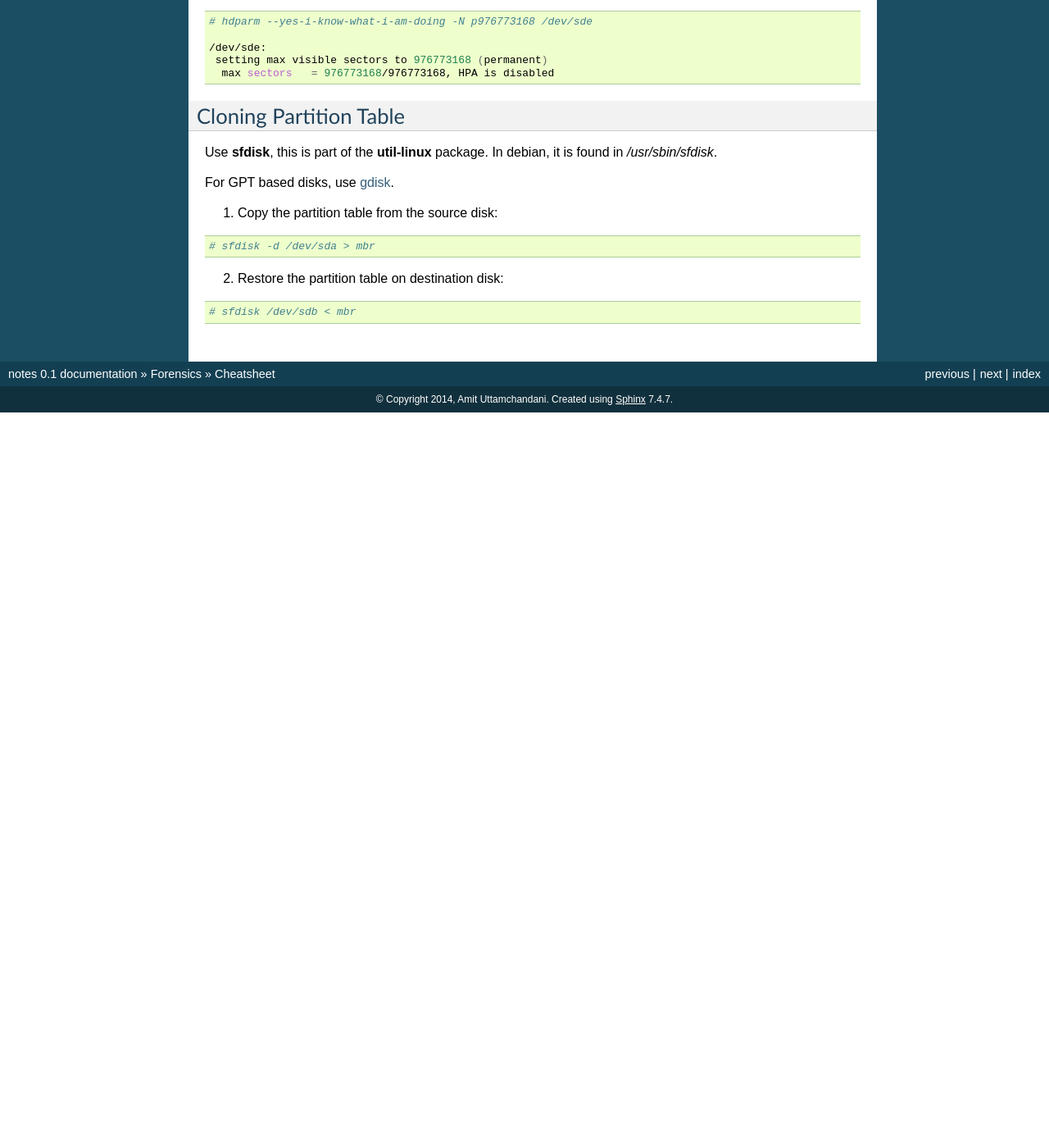
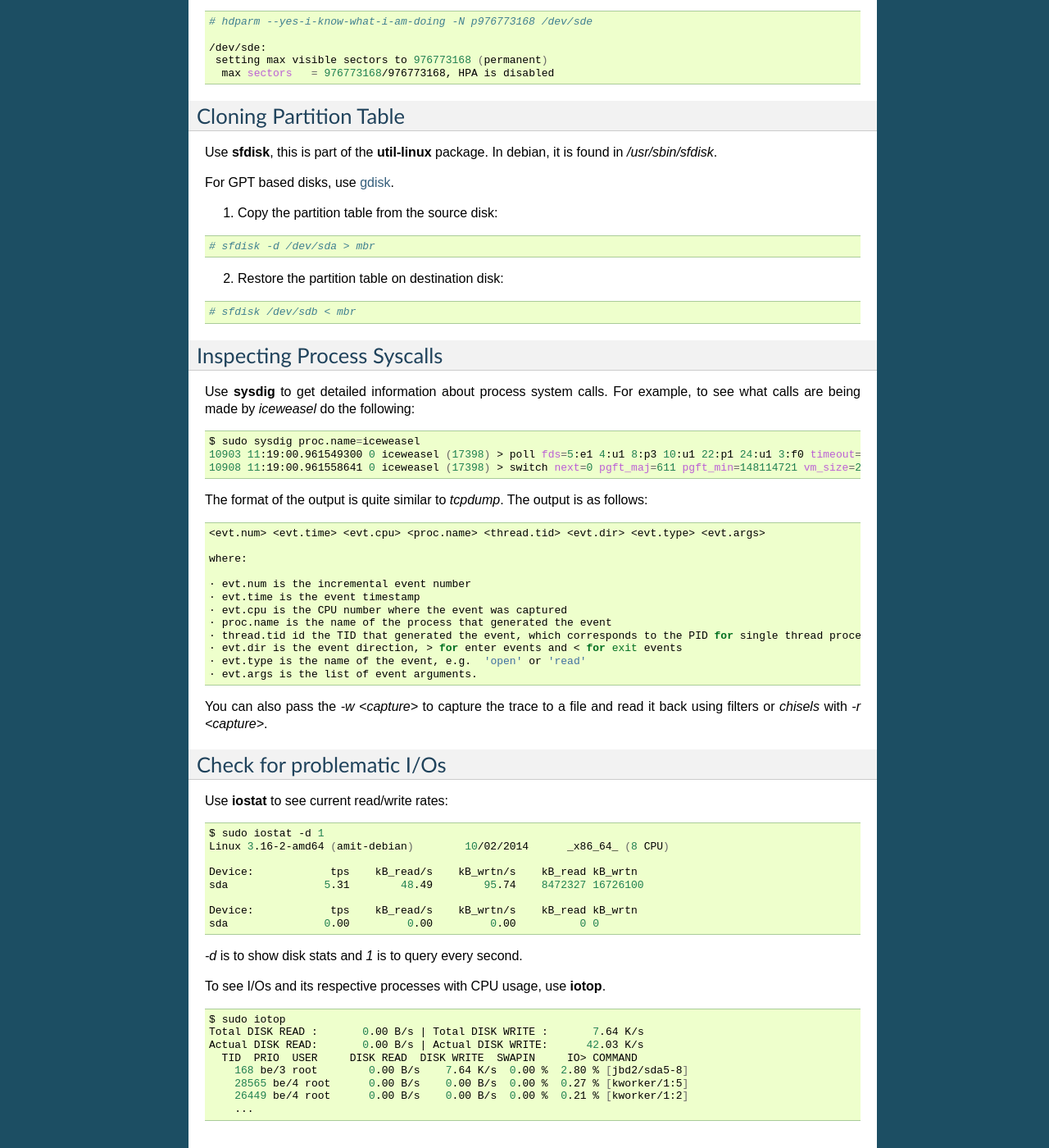
Before and after one commit to amituttam/notes, a Sphinx documentation site: the page built from docs/forensics/cheatsheet.rst, in a window 1280 px wide and 1400 px high, scrolled down 842 px. Shown: the whole window at 82% size. Built offline with Sphinx 7.4.7, drawn with Linux system fonts in a browser that asks for light colours; before the commit the page ends 1345 px from its top, so only the background shows below that; some of the changed text lies outside the part shown.

Commit message:
forensics: cheatsheet: Added more tools

```diff
--- a/docs/forensics/cheatsheet.rst
+++ b/docs/forensics/cheatsheet.rst
@@ -80,3 +80,68 @@
 .. code-block:: shell
 
     # sfdisk /dev/sdb < mbr
+
+Inspecting Process Syscalls
+---------------------------
+
+Use **sysdig** to get detailed information about process system calls.
+For example, to see what calls are being made by *iceweasel* do the
+following:
+
+.. code-block:: shell
+
+    $ sudo sysdig proc.name=iceweasel
+    10903 11:19:00.961549300 0 iceweasel (17398) > poll fds=5:e1 4:u1 8:p3 10:u1 22:p1 24:u1 3:f0 timeout=4294967295
+    10908 11:19:00.961558641 0 iceweasel (17398) > switch next=0 pgft_maj=611 pgft_min=148114721 vm_size=2665740 vm_rss=1377504 vm_swap=0
+
+The format of the output is quite similar to *tcpdump*. The output is as
+follows:
+
+.. code-block:: shell
+
+    <evt.num> <evt.time> <evt.cpu> <proc.name> <thread.tid> <evt.dir> <evt.type> <evt.args>
+
+    where:
+
+    · evt.num is the incremental event number
+    · evt.time is the event timestamp
+    · evt.cpu is the CPU number where the event was captured
+    · proc.name is the name of the process that generated the event
+    · thread.tid id the TID that generated the event, which corresponds to the PID for single thread processes
+    · evt.dir is the event direction, > for enter events and < for exit events
+    · evt.type is the name of the event, e.g.  'open' or 'read'
+    · evt.args is the list of event arguments.
+
+You can also pass the *-w <capture>* to capture the trace to a file and
+read it back using filters or *chisels* with *-r <capture>*.
+
+Check for problematic I/Os
+--------------------------
+
+Use **iostat** to see current read/write rates:
+
+.. code-block:: shell
+
+    $ sudo iostat -d 1
+    Linux 3.16-2-amd64 (amit-debian)        10/02/2014      _x86_64_ (8 CPU)
+
+    Device:            tps    kB_read/s    kB_wrtn/s    kB_read kB_wrtn
+    sda               5.31        48.49        95.74    8472327 16726100
+
+    Device:            tps    kB_read/s    kB_wrtn/s    kB_read kB_wrtn
+    sda               0.00         0.00         0.00          0 0
+
+*-d* is to show disk stats and *1* is to query every second.
+
+To see I/Os and its respective processes with CPU usage, use **iotop**.
+
+.. code-block:: shell
+
+    $ sudo iotop
+    Total DISK READ :       0.00 B/s | Total DISK WRITE :       7.64 K/s
+    Actual DISK READ:       0.00 B/s | Actual DISK WRITE:      42.03 K/s
+      TID  PRIO  USER     DISK READ  DISK WRITE  SWAPIN     IO> COMMAND
+        168 be/3 root        0.00 B/s    7.64 K/s  0.00 %  2.80 % [jbd2/sda5-8]
+        28565 be/4 root      0.00 B/s    0.00 B/s  0.00 %  0.27 % [kworker/1:5]
+        26449 be/4 root      0.00 B/s    0.00 B/s  0.00 %  0.21 % [kworker/1:2]
+        ...
--- a/docs/index.rst
+++ b/docs/index.rst
@@ -7,6 +7,7 @@ the years. They are categorized into the following sections:
 * :ref:`networking`
 * :ref:`forensics`
 * :ref:`debian`
+* :ref:`study`
 
 .. _networking:
 
```
